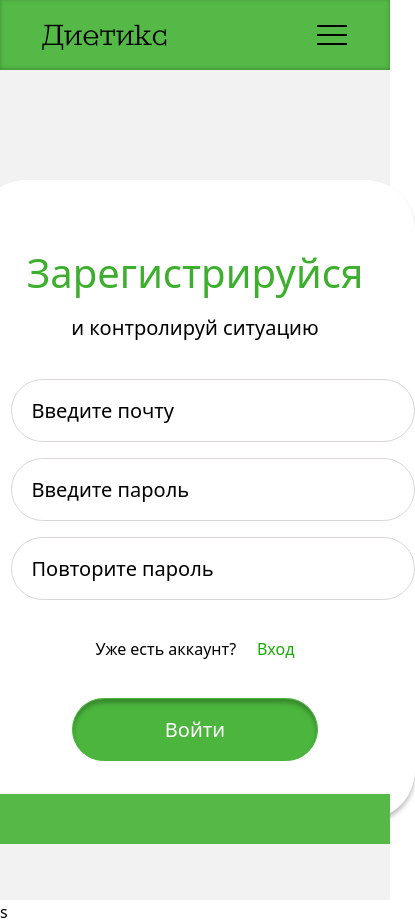
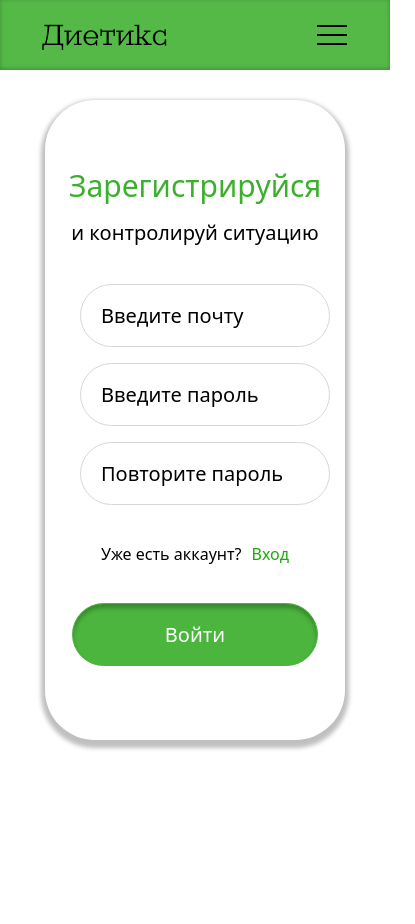
Before and after one commit to Kler1234/dietiks, a Vue app: page /register in a window 390 px wide. Shown: the whole page, 415 px wide, since content can reach past the window. After the commit the page ends 844 px from the top, so only its background shows below. Built offline with nearby package versions, Linux system fonts and the light colour scheme.

Commit message:
upd. fixed LoginPage.vue and RegistrationPage.vue

```diff
--- a/src/views/LoginPage.vue
+++ b/src/views/LoginPage.vue
@@ -17,8 +17,10 @@ import Header from "@/components/Header.vue";
           </div>
         </div>
         <div class="forgot">
-          <p>Забыли логин или пароль?</p>
-          <a href="#">Восстановить</a>
+          <p>Нет аккаунта?</p>
+          <router-link to="/register">
+            Зарегестрироваться
+          </router-link>
         </div>
         <button type="submit" class="btn">Войти</button>
       </form>
@@ -151,6 +153,7 @@ a:hover:after {
   margin: 0 auto;
   display: block;
   align-content: center;
+  margin-top: 37px;
 }
 
 .footer {
--- a/src/views/MainPage.vue
+++ b/src/views/MainPage.vue
@@ -407,9 +407,11 @@ a:hover:after, a:focus:after {
   }
   .about-dietiks{
     width: 100%;
-    padding-left: 10px;
   }
 
+  .title-dietiks, .title-description{
+    padding-left: 20px;
+  }
   .img-dietiks{
     margin: 0 auto;
     padding: 50px 0 50px 0;
--- a/src/views/RegistrationPage.vue
+++ b/src/views/RegistrationPage.vue
@@ -14,8 +14,10 @@ const value = ref(null);
     <div class="content">
       <div class="registration__form">
         <form class="form" action="">
-          <h1 class="title">Зарегистрируйся</h1>
-          <h2>и контролируй ситуацию</h2>
+          <div class="text">
+            <h1 class="title">Зарегистрируйся</h1>
+            <h2 class="subtitle">и контролируй ситуацию</h2>
+          </div>
           <div class="registration__input-box">
             <div class="input-box">
               <input type="text" placeholder="Введите почту" required>
@@ -30,30 +32,30 @@ const value = ref(null);
           </div>
           <div class="forgot">
             <p>Уже есть аккаунт?</p>
-            <a href="">Вход</a>
+            <router-link to="/login">
+              Вход
+            </router-link>
           </div>
           <button type="submit" class="btn">Войти</button>
         </form>
       </div>
-    </div>s
+    </div>
   </div>
     <footer class="footer"></footer>
 </template>
 
 <style scoped>
 .content {
-  padding-top: 100px;
+  padding-top: 150px;
   display: flex;
   justify-content: center;
   align-items: center;
-  height: 900px;
-  background-color: #F2F2F2;
 }
 
 .registration__form {
   width: 475px;
   background: #FFF;
-  box-shadow: 0px 4px 4px 0px rgba(0, 0, 0, 0.25);
+  box-shadow: 0px 4px 4px 4px rgba(0, 0, 0, 0.25);
   color: #000000;
   border-radius: 50px;
   height: 640px;
@@ -105,13 +107,15 @@ const value = ref(null);
 
 .forgot {
   display: flex;
-  justify-content: space-between;
+  justify-content: center;
+  gap: 10px;
   text-align: center;
-  margin: 0 120px;
+  margin: 0 auto;
   margin-top: 37px;
 }
 
 .forgot a {
+  display: flex;
   color: #1CA909;
   text-transform: none;
   text-decoration: none;
@@ -147,19 +151,39 @@ a:hover:after {
   position: fixed;
   left: 0;
   bottom: 0;
-  /* Добавим цвет и ширину блока для наглядности*/
   background-color: #54B947;
   width: 100%;
   height: 50px;
 }
 
-@media (max-width: 952px) {
-  .header__list {
-    padding-top: 30px;
+
+@media (max-width: 425px){
+
+  .input-box{
+    margin: 0 auto;
   }
-  .header__list li {
-    margin-top: 5px;
+  .registration__form h1 {
+    font-size: 30px;
+  }
+
+  .registration__form h2 {
+    font-size: 20px;
+  }
+
+  .registration__form{
+    width: 300px;
+  }
+  .registration__form .input-box{
+    width: 250px;
+  }
+
+  .content{
+    padding-top: 100px;
+    margin-bottom: 50px;
+  }
+
+  .footer{
+    visibility: hidden;
   }
 }
-
 </style>
```
